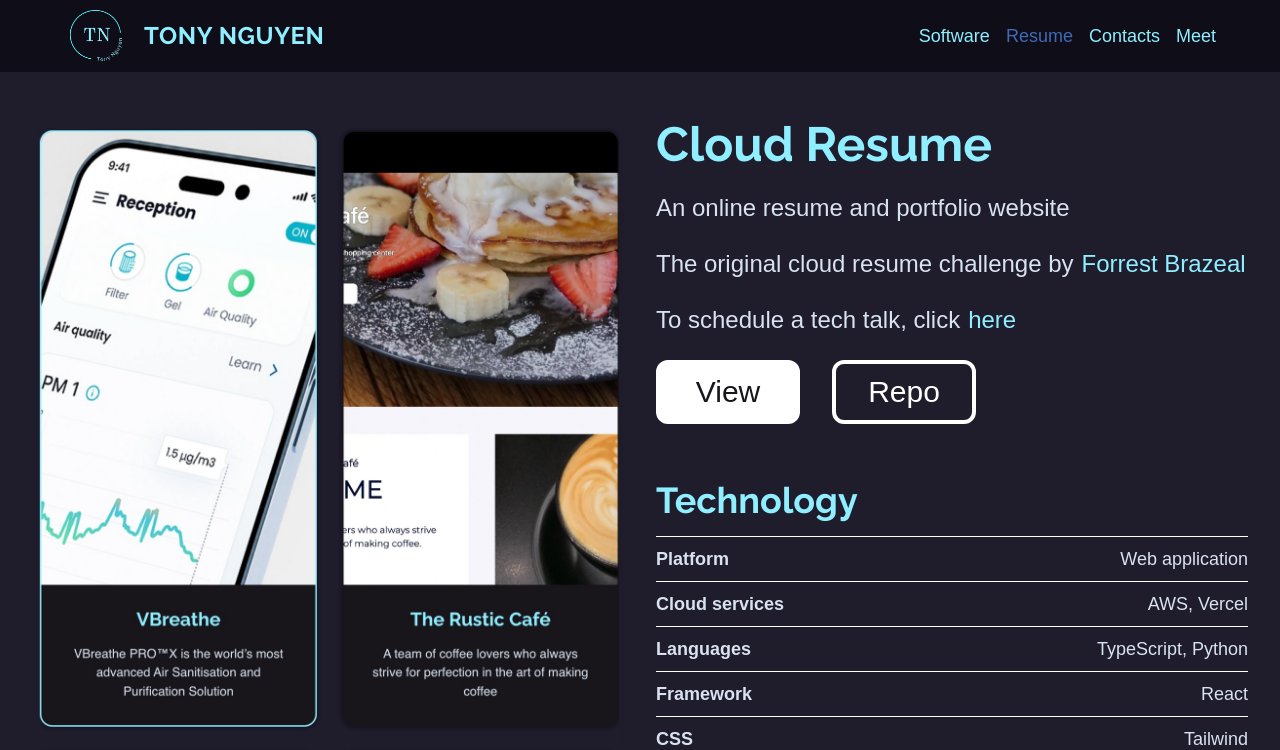
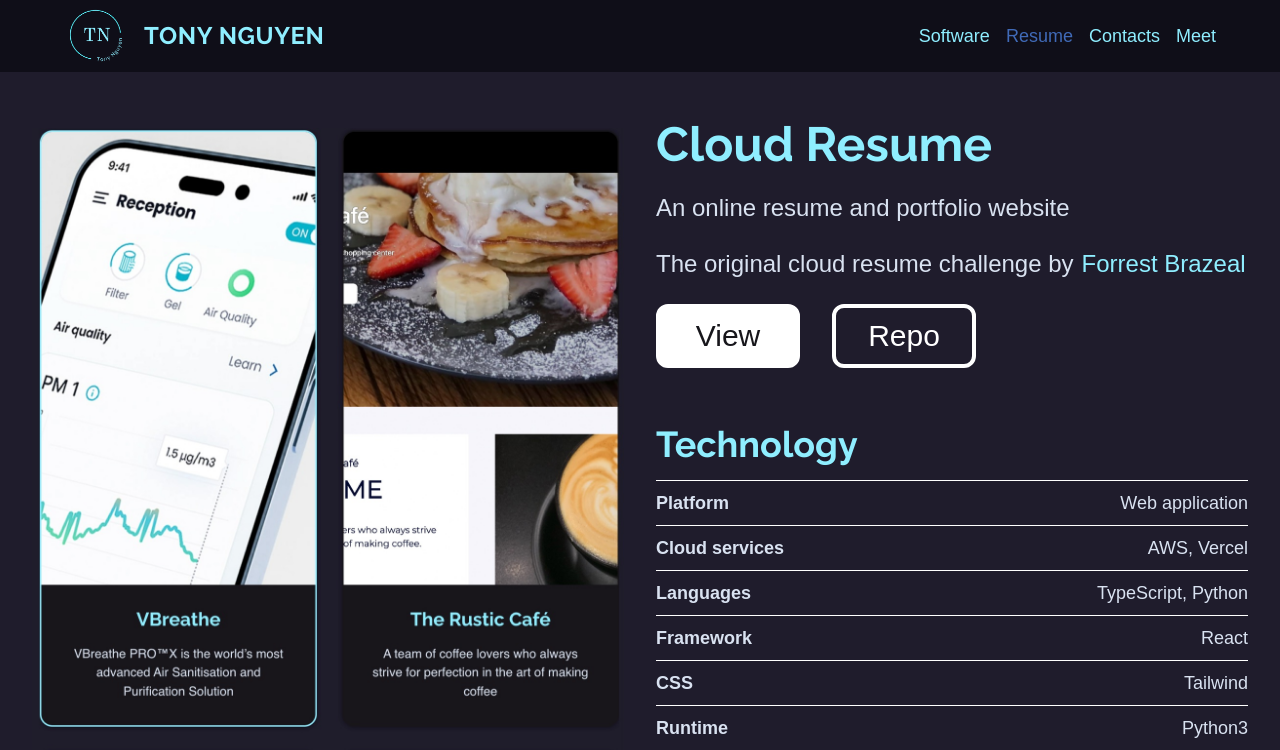
Before and after one commit to nhhoang-tony/Portfolio, a React (Vite) app: page /project/resume in a window 1280 px wide. Shown: the top 750 px of the page. Built offline with nearby package versions, Linux system fonts and the light colour scheme.

Commit message:
Remove tech talk from resume page

```diff
--- a/src/pages/ProjectDetails.jsx
+++ b/src/pages/ProjectDetails.jsx
@@ -66,19 +66,6 @@
                 >
                   Forrest Brazeal
                 </Link>
-              </div>
-            )}
-
-            {currentProject.id === 'resume' && (
-              <div className='mb-6 text-2xl'>
-                To schedule a tech talk, click
-                <NavLink
-                  to='/meet'
-                  className='ml-2 text-[#8feeff] text-2xl transition-colors ease duration-200 hover:text-[#406ab7] active:text-[#406ab7]'
-                  end
-                >
-                  here
-                </NavLink>
               </div>
             )}
 
```
